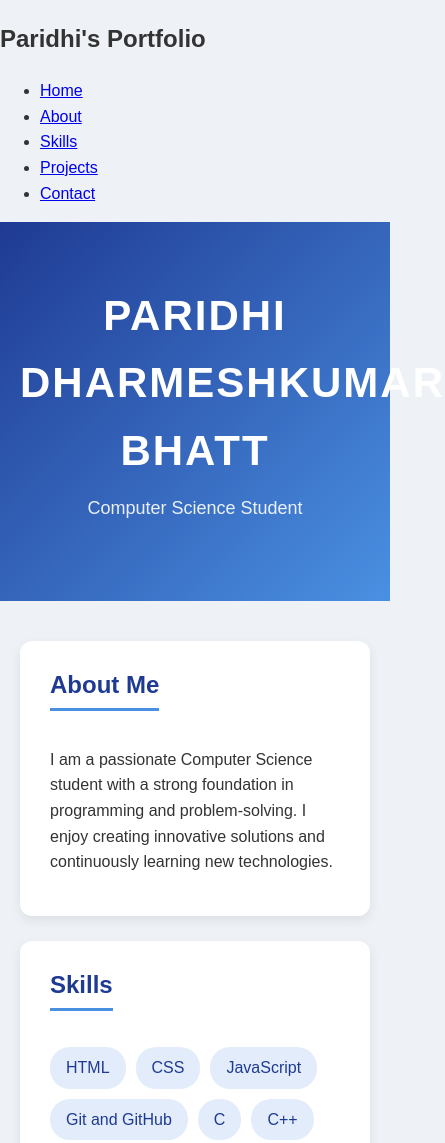
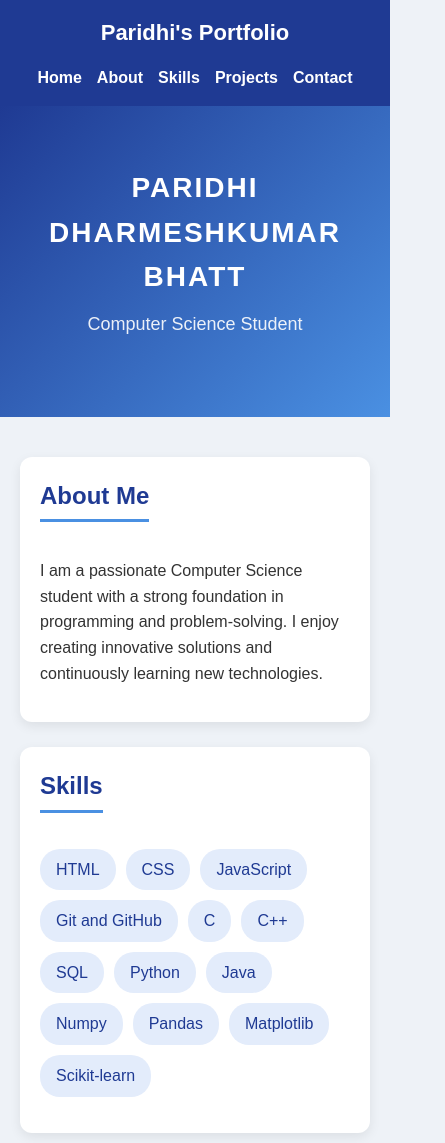
Before and after one commit to Paridhibhatt55/GitHub-practical-test, a plain HTML site: page index.html in a window 390 px wide. Shown: the top 1143 px of the page, 445 px wide, since content can reach past the window. Drawn offline with Linux system fonts and the light colour scheme.

Commit message:
adding navigation bar to portfolio(css)
Added responsive design styles and improved navbar layout.

```diff
--- a/style.css
+++ b/style.css
@@ -1,5 +1,11 @@
+
+/* General Styling */
 * {
   box-sizing: border-box;
+}
+
+html {
+  scroll-behavior: smooth;
 }
 
 body {
@@ -10,6 +16,41 @@ body {
   line-height: 1.6;
 }
 
+/* Navigation Bar */
+.navbar {
+  display: flex;
+  justify-content: space-between;
+  align-items: center;
+  padding: 15px 40px;
+  background-color: #1f3a93;
+  color: white;
+}
+
+.navbar h2 {
+  margin: 0;
+  font-size: 22px;
+}
+
+.navbar ul {
+  display: flex;
+  list-style: none;
+  gap: 25px;
+  margin: 0;
+  padding: 0;
+}
+
+.navbar a {
+  color: white;
+  text-decoration: none;
+  font-weight: bold;
+  transition: color 0.3s;
+}
+
+.navbar a:hover {
+  color: #ffd166;
+}
+
+/* Hero Section */
 .hero {
   background: linear-gradient(135deg, #1f3a93, #4a90e2);
   color: #ffffff;
@@ -30,12 +71,14 @@ body {
   opacity: 0.9;
 }
 
+/* Main Content */
 main {
   max-width: 800px;
   margin: 40px auto;
   padding: 0 20px;
 }
 
+/* Cards */
 .card {
   background: #ffffff;
   border-radius: 12px;
@@ -52,6 +95,7 @@ main {
   padding-bottom: 4px;
 }
 
+/* Skills */
 .skills {
   list-style: none;
   padding: 0;
@@ -67,6 +111,7 @@ main {
   border-radius: 20px;
 }
 
+/* Projects */
 .project {
   border-left: 4px solid #4a90e2;
   padding-left: 15px;
@@ -76,3 +121,27 @@ main {
   margin: 0 0 5px 0;
   color: #1f3a93;
 }
+
+/* Responsive Design */
+@media (max-width: 600px) {
+
+  .navbar {
+    flex-direction: column;
+    gap: 15px;
+    padding: 15px;
+  }
+
+  .navbar ul {
+    flex-wrap: wrap;
+    justify-content: center;
+    gap: 15px;
+  }
+
+  .hero h1 {
+    font-size: 28px;
+  }
+
+  .card {
+    padding: 20px;
+  }
+}
```
